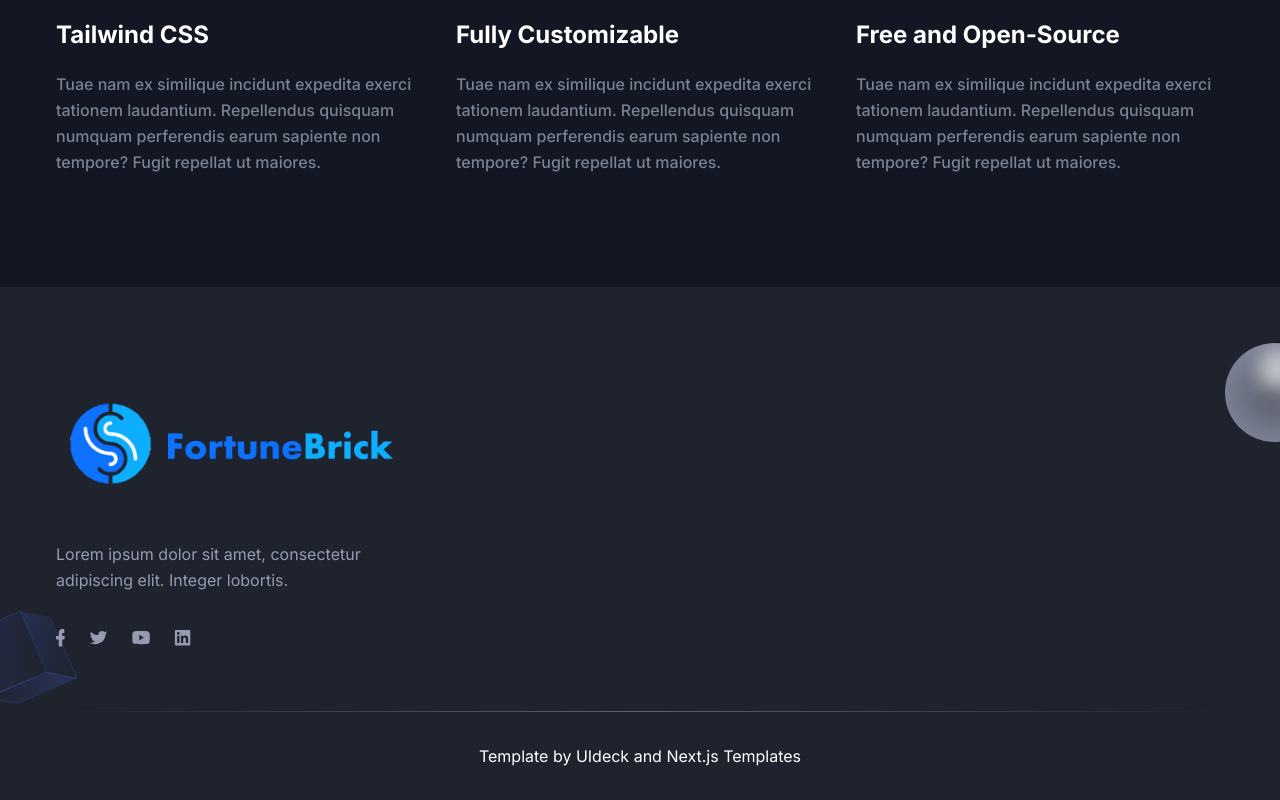
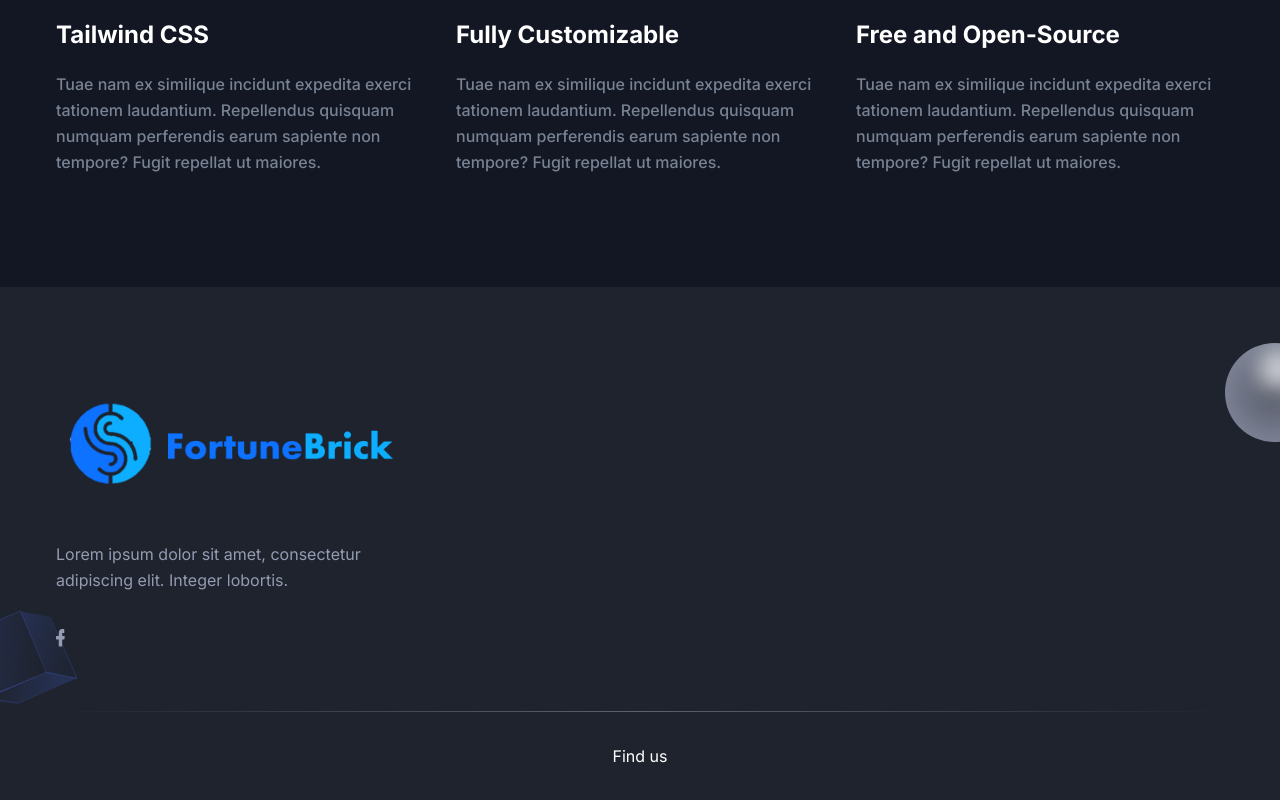
Before and after one commit to IAMongmong/1121_NTUFC_Final_github, a Next.js app: page / in a window 1280 px wide. Shown: the part 2384-3184 px from the top of the page. Built offline with nearby package versions, Linux system fonts and the light colour scheme.

Commit message:
edit footer(icon) and logo

```diff
--- a/components/Footer/index.tsx
+++ b/components/Footer/index.tsx
@@ -48,48 +48,6 @@ const Footer = () => {
                       <path d="M8.13643 7H6.78036H6.29605V6.43548V4.68548V4.12097H6.78036H7.79741C8.06378 4.12097 8.28172 3.89516 8.28172 3.55645V0.564516C8.28172 0.254032 8.088 0 7.79741 0H6.02968C4.11665 0 2.78479 1.58064 2.78479 3.92339V6.37903V6.94355H2.30048H0.65382C0.314802 6.94355 0 7.25403 0 7.70564V9.7379C0 10.1331 0.266371 10.5 0.65382 10.5H2.25205H2.73636V11.0645V16.7379C2.73636 17.1331 3.00273 17.5 3.39018 17.5H5.66644C5.81174 17.5 5.93281 17.4153 6.02968 17.3024C6.12654 17.1895 6.19919 16.9919 6.19919 16.8226V11.0927V10.5282H6.70771H7.79741C8.11222 10.5282 8.35437 10.3024 8.4028 9.96371V9.93548V9.90726L8.74182 7.95968C8.76604 7.7621 8.74182 7.53629 8.59653 7.31048C8.54809 7.16935 8.33016 7.02823 8.13643 7Z" />
                     </svg>
                   </a>
-                  <a
-                    href="/"
-                    aria-label="social-link"
-                    className="dark:text-body-color-dark mr-6 text-body-color duration-300 hover:text-primary dark:hover:text-primary"
-                  >
-                    <svg
-                      width="19"
-                      height="14"
-                      viewBox="0 0 19 14"
-                      className="fill-current"
-                    >
-                      <path d="M16.3024 2.26027L17.375 1.0274C17.6855 0.693493 17.7702 0.436644 17.7984 0.308219C16.9516 0.770548 16.1613 0.924658 15.6532 0.924658H15.4556L15.3427 0.821918C14.6653 0.282534 13.8185 0 12.9153 0C10.9395 0 9.3871 1.48973 9.3871 3.21062C9.3871 3.31336 9.3871 3.46747 9.41532 3.57021L9.5 4.0839L8.90726 4.05822C5.29435 3.95548 2.33065 1.13014 1.85081 0.642123C1.06048 1.92637 1.5121 3.15925 1.99194 3.92979L2.95161 5.36815L1.42742 4.5976C1.45565 5.67637 1.90726 6.52397 2.78226 7.14041L3.54435 7.65411L2.78226 7.93665C3.2621 9.24658 4.33468 9.78596 5.125 9.99144L6.16935 10.2483L5.18145 10.8647C3.60081 11.8921 1.625 11.8151 0.75 11.738C2.52823 12.8682 4.64516 13.125 6.1129 13.125C7.21371 13.125 8.03226 13.0223 8.22984 12.9452C16.1331 11.25 16.5 4.82877 16.5 3.54452V3.36473L16.6694 3.26199C17.629 2.44007 18.0242 2.00342 18.25 1.74658C18.1653 1.77226 18.0524 1.82363 17.9395 1.84932L16.3024 2.26027Z" />
-                    </svg>
-                  </a>
-                  <a
-                    href="/"
-                    aria-label="social-link"
-                    className="dark:text-body-color-dark mr-6 text-body-color duration-300 hover:text-primary dark:hover:text-primary"
-                  >
-                    <svg
-                      width="18"
-                      height="14"
-                      viewBox="0 0 18 14"
-                      className="fill-current"
-                    >
-                      <path d="M17.5058 2.07119C17.3068 1.2488 16.7099 0.609173 15.9423 0.395963C14.5778 7.26191e-08 9.0627 0 9.0627 0C9.0627 0 3.54766 7.26191e-08 2.18311 0.395963C1.41555 0.609173 0.818561 1.2488 0.619565 2.07119C0.25 3.56366 0.25 6.60953 0.25 6.60953C0.25 6.60953 0.25 9.68585 0.619565 11.1479C0.818561 11.9703 1.41555 12.6099 2.18311 12.8231C3.54766 13.2191 9.0627 13.2191 9.0627 13.2191C9.0627 13.2191 14.5778 13.2191 15.9423 12.8231C16.7099 12.6099 17.3068 11.9703 17.5058 11.1479C17.8754 9.68585 17.8754 6.60953 17.8754 6.60953C17.8754 6.60953 17.8754 3.56366 17.5058 2.07119ZM7.30016 9.44218V3.77687L11.8771 6.60953L7.30016 9.44218Z" />
-                    </svg>
-                  </a>
-                  <a
-                    href="/"
-                    aria-label="social-link"
-                    className="dark:text-body-color-dark text-body-color duration-300 hover:text-primary dark:hover:text-primary"
-                  >
-                    <svg
-                      width="17"
-                      height="16"
-                      viewBox="0 0 17 16"
-                      className="fill-current"
-                    >
-                      <path d="M15.2196 0H1.99991C1.37516 0 0.875366 0.497491 0.875366 1.11936V14.3029C0.875366 14.8999 1.37516 15.4222 1.99991 15.4222H15.1696C15.7943 15.4222 16.2941 14.9247 16.2941 14.3029V1.09448C16.3441 0.497491 15.8443 0 15.2196 0ZM5.44852 13.1089H3.17444V5.7709H5.44852V13.1089ZM4.29899 4.75104C3.54929 4.75104 2.97452 4.15405 2.97452 3.43269C2.97452 2.71133 3.57428 2.11434 4.29899 2.11434C5.02369 2.11434 5.62345 2.71133 5.62345 3.43269C5.62345 4.15405 5.07367 4.75104 4.29899 4.75104ZM14.07 13.1089H11.796V9.55183C11.796 8.7061 11.771 7.58674 10.5964 7.58674C9.39693 7.58674 9.222 8.53198 9.222 9.47721V13.1089H6.94792V5.7709H9.17202V6.79076H9.19701C9.52188 6.19377 10.2466 5.59678 11.3711 5.59678C13.6952 5.59678 14.12 7.08925 14.12 9.12897V13.1089H14.07Z" />
-                    </svg>
-                  </a>
                 </div>
               </div>
             </div>
@@ -98,9 +56,8 @@ const Footer = () => {
           <div className="h-px w-full bg-gradient-to-r from-transparent via-[#D2D8E183] to-transparent dark:via-[#959CB183]"></div>
           <div className="py-8">
             <p className="text-center text-base text-body-color dark:text-white">
-              Template by UIdeck and{" "}
+              Find us{" "}
               <a href="https://1121-ntufc-final-github.vercel.app/" rel="nofollow noopener">
-                Next.js Templates
               </a>
             </p>
           </div>
```
Also changed, not shown: public/images/logo.png, public/images/logo/logo.png.
